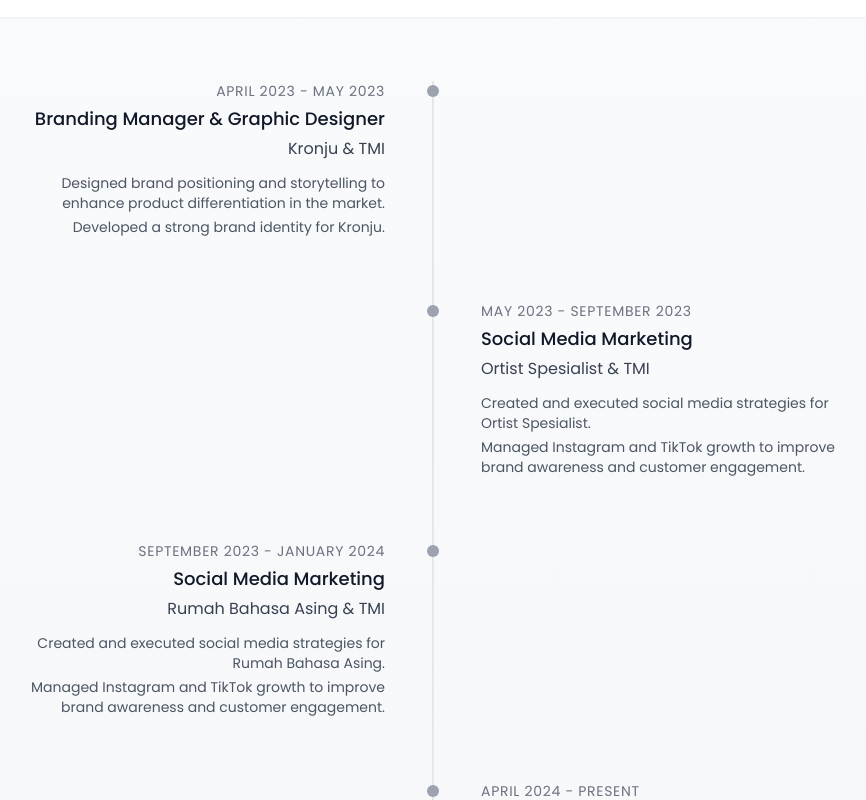
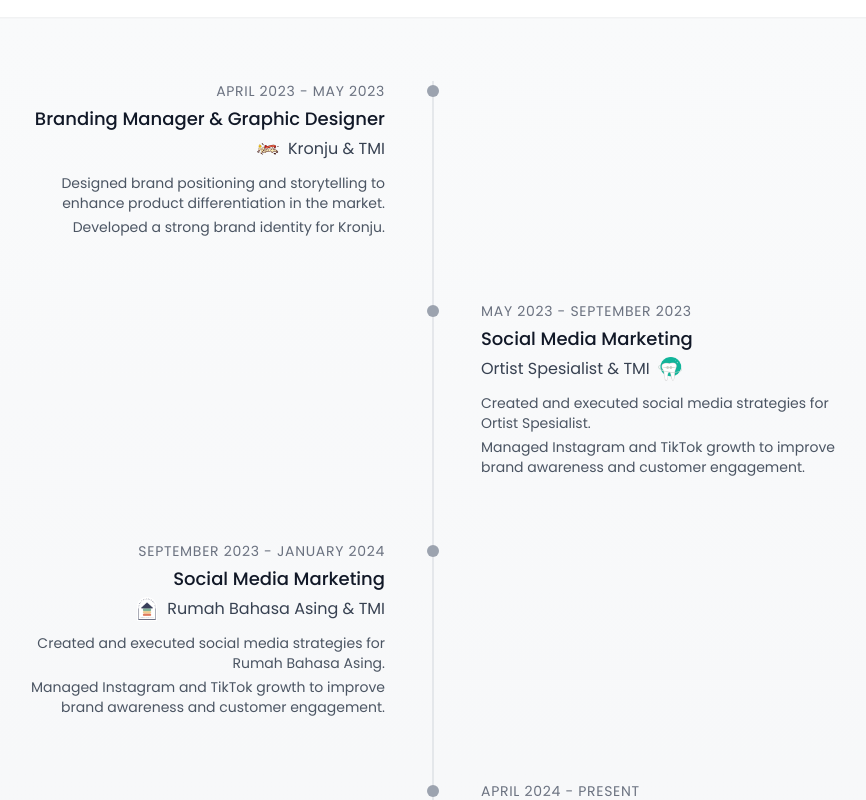
Before and after one commit to Kevin5621/portofolio-website-digital-marketer-2, a Next.js app: page / in a window 1280 px wide. Shown: the part 1680-2480 px from the top of the page, without its empty margins (207-1073 px from the left). Built offline with nearby package versions, Linux system fonts and the light colour scheme.

Commit message:
feat(certificate): add company logos to experience section
Integrate company logos into the experience section to visually enhance the display of work history. This change improves user experience by providing a more engaging and informative representation of past roles and companies.

```diff
--- a/src/components/certificate.tsx
+++ b/src/components/certificate.tsx
@@ -1,6 +1,7 @@
 "use client"
 
 import React, { useRef } from 'react';
+import Image from 'next/image';
 import { motion, useScroll, useTransform } from 'framer-motion';
 import { ReactLenis } from 'lenis/react';
 
@@ -9,12 +10,13 @@
   const experienceSectionRef = useRef(null);
   const experienceContentRef = useRef(null);
 
-  // Work experience data
+  // Work experience data with logo paths
   const experiences = [
     {
       period: "April 2023 - May 2023",
       role: "Branding Manager & Graphic Designer",
       company: "Kronju & TMI",
+      logo: "/project/reveal-cover/reveal-cover1.png",
       achievements: [
         "Designed brand positioning and storytelling to enhance product differentiation in the market.",
         "Developed a strong brand identity for Kronju."
@@ -24,6 +26,7 @@
       period: "May 2023 - September 2023",
       role: "Social Media Marketing",
       company: "Ortist Spesialist & TMI",
+      logo: "/project/reveal-cover/reveal-cover2.png",
       achievements: [
         "Created and executed social media strategies for Ortist Spesialist.",
         "Managed Instagram and TikTok growth to improve brand awareness and customer engagement."
@@ -33,6 +36,7 @@
       period: "September 2023 - January 2024",
       role: "Social Media Marketing",
       company: "Rumah Bahasa Asing & TMI",
+      logo: "/project/reveal-cover/reveal-cover3.png",
       achievements: [
         "Created and executed social media strategies for Rumah Bahasa Asing.",
         "Managed Instagram and TikTok growth to improve brand awareness and customer engagement."
@@ -42,6 +46,7 @@
       period: "April 2024 - Present",
       role: "Content Creator & Marketing Consultant",
       company: "Binjasiimen Samapta & FiveX Studio",
+      logo: "/project/reveal-cover/reveal-cover5.png",
       achievements: [
         "Leading content creation and marketing consultation for Binjasiimen Samapta.",
         "Designed online strategies to enhance brand visibility."
@@ -137,7 +142,18 @@
                         <>
                           <p className="text-sm text-gray-500 mb-1 uppercase tracking-wider">{exp.period}</p>
                           <h3 className="text-lg font-medium mb-1 text-gray-900">{exp.role}</h3>
-                          <p className="text-base mb-3 text-gray-700">{exp.company}</p>
+                          <div className="flex items-center justify-end mb-3">
+                            <div className="relative w-6 h-6 mr-2">
+                              <Image
+                                src={exp.logo}
+                                alt={`${exp.company} logo`}
+                                width={24}
+                                height={24}
+                                className="object-contain"
+                              />
+                            </div>
+                            <p className="text-base text-gray-700">{exp.company}</p>
+                          </div>
                           <ul className="text-gray-600 text-sm space-y-1">
                             {exp.achievements.map((achievement, i) => (
                               <li key={i} className="flex justify-end">
@@ -155,7 +171,18 @@
                         <>
                           <p className="hidden md:block text-sm text-gray-500 mb-1 uppercase tracking-wider">{exp.period}</p>
                           <h3 className="text-lg font-medium mb-1 text-gray-900">{exp.role}</h3>
-                          <p className="text-base mb-3 text-gray-700">{exp.company}</p>
+                          <div className="flex items-center mb-3">
+                            <p className="text-base text-gray-700">{exp.company}</p>
+                            <div className="relative w-6 h-6 ml-2">
+                              <Image
+                                src={exp.logo}
+                                alt={`${exp.company} logo`}
+                                width={24}
+                                height={24}
+                                className="object-contain"
+                              />
+                            </div>
+                          </div>
                           <ul className="text-gray-600 text-sm space-y-1">
                             {exp.achievements.map((achievement, i) => (
                               <li key={i} className="flex">
```
